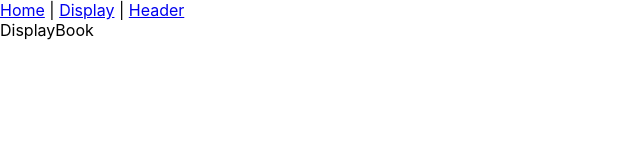
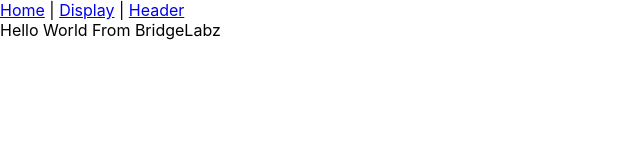
Before and after one commit to Romil003/Hello-World-frontend-app, a React (Create React App) app: page /display in a window 1280 px wide. Shown: the top 160 px of the page, without its empty margins (0-640 px from the left). Built offline with nearby package versions, Linux system fonts and the light colour scheme; the HTML template or start-up script is replaced by a standard one.

Commit message:
Added : display message using new component

```diff
--- a/src/component/DisplayBook.js
+++ b/src/component/DisplayBook.js
@@ -2,7 +2,7 @@ import React from 'react'
 
 function DisplayBook() {
   return (
-    <div>DisplayBook</div>
+    <div>Hello World From BridgeLabz</div>
   )
 }
 
```
